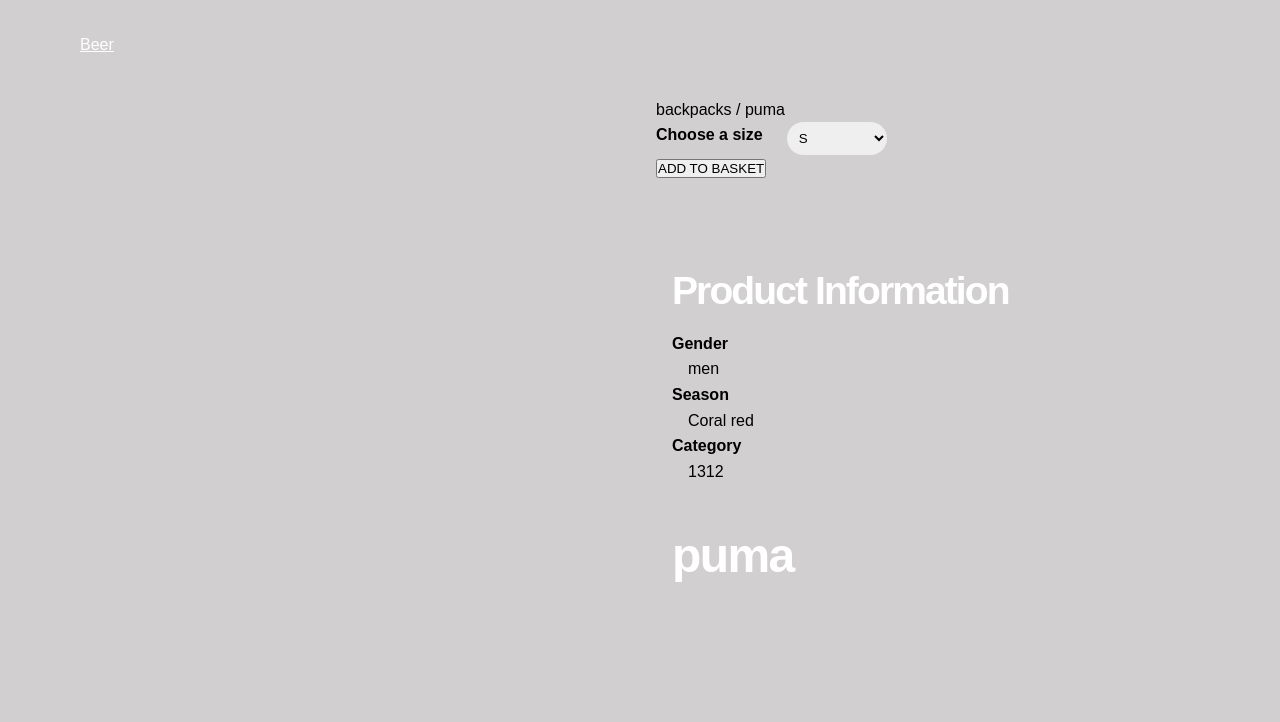
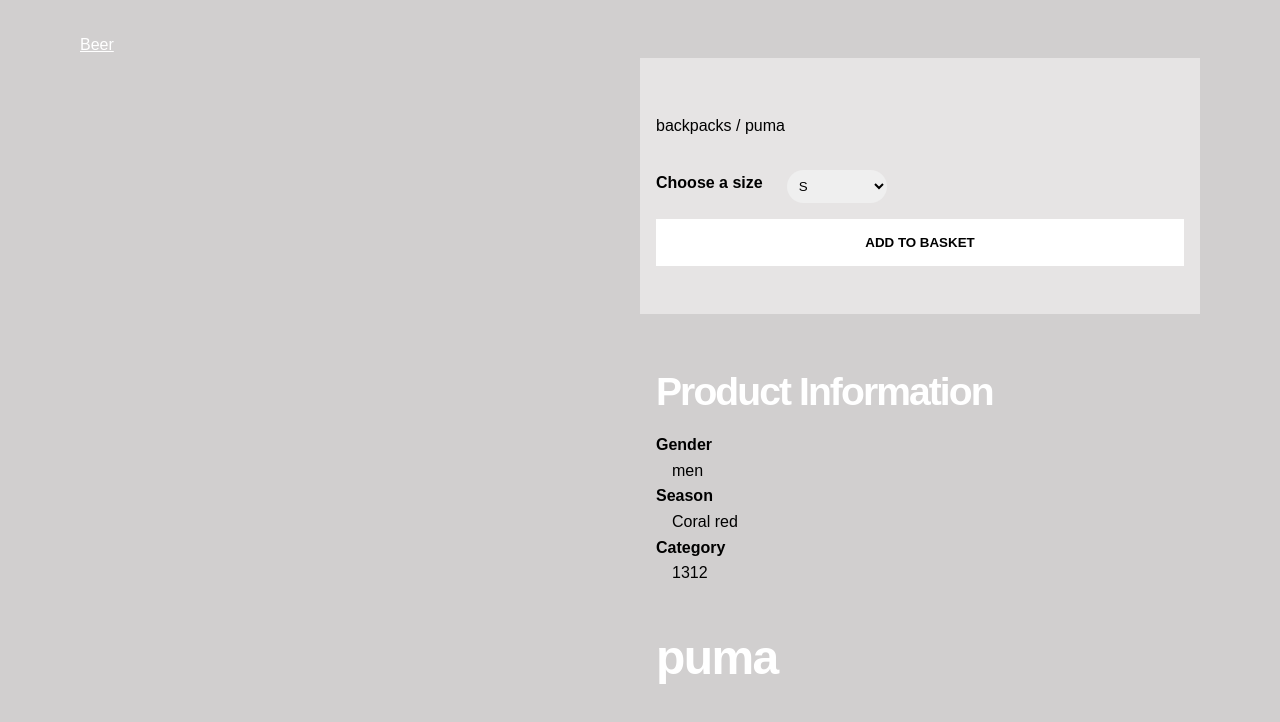
Before and after one commit to aughas/07.01.01_statisk_site, a plain HTML site: page produkt.html in a window 1280 px wide. Drawn offline with Linux system fonts and the light colour scheme; no server answers.

Commit message:
style fix, fel namn i css och html

```diff
--- a/style.css
+++ b/style.css
@@ -117,16 +117,16 @@ h2 {
 }
 
 /* produkt.html */
-.purchase {
+.single_beer_text {
   padding: 1rem;
   background-color: rgb(230, 228, 228);
 }
 
-.purchase h3 {
+.single_beer_text h3 {
   font-size: 2rem;
   color: white;
 }
-.purchase p {
+.single_beer_text p {
   margin-bottom: 2rem;
 }
 
@@ -143,7 +143,7 @@ select {
   border-radius: 20px;
 }
 
-.purchase button {
+.single_beer_text button {
   width: 100%;
   margin-top: 1rem;
   padding: 1rem;
@@ -171,11 +171,6 @@ dd {
 }
 
 /* test med beer script, single produkt page */
-.single_beer {
-  display: grid;
-  grid-template-columns: repeat(auto-fit, minmax(350px, 1fr));
-  gap: 2rem;
-}
 
 @media (min-width: 700px) {
   .mainNav {
@@ -188,16 +183,16 @@ dd {
     grid-template-columns: repeat(auto-fill, minmax(150px, 290px));
     gap: 2rem;
   }
-  .produktInfo {
+  .single_beer {
     display: grid;
     grid-template-columns: repeat(2, 1fr);
     grid-template-rows: repeat(3, 1fr);
   }
-  .produktImg {
+  .single_beer_info img {
     grid-row: 1/5;
     grid-column: 1/2;
   }
-  .purchase {
+  .single_beer_text {
     grid-row: 1/4;
     grid-column: 2/3;
   }
```
